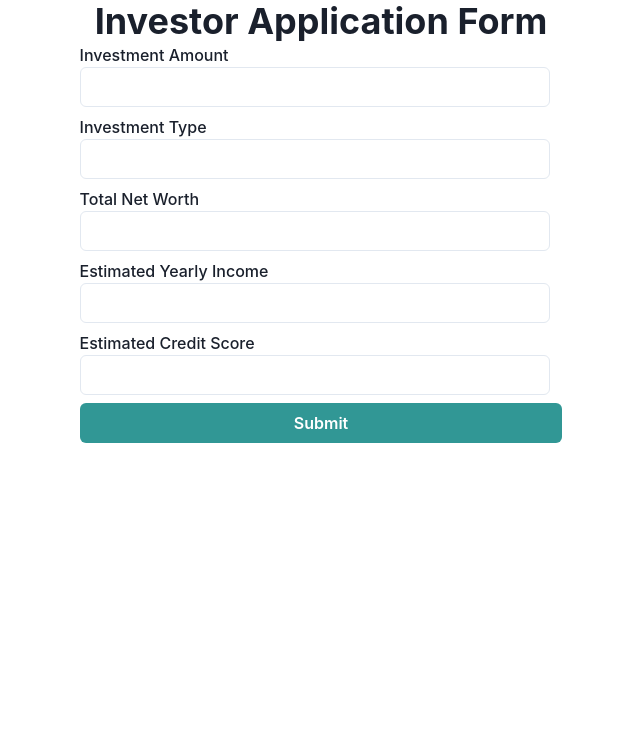
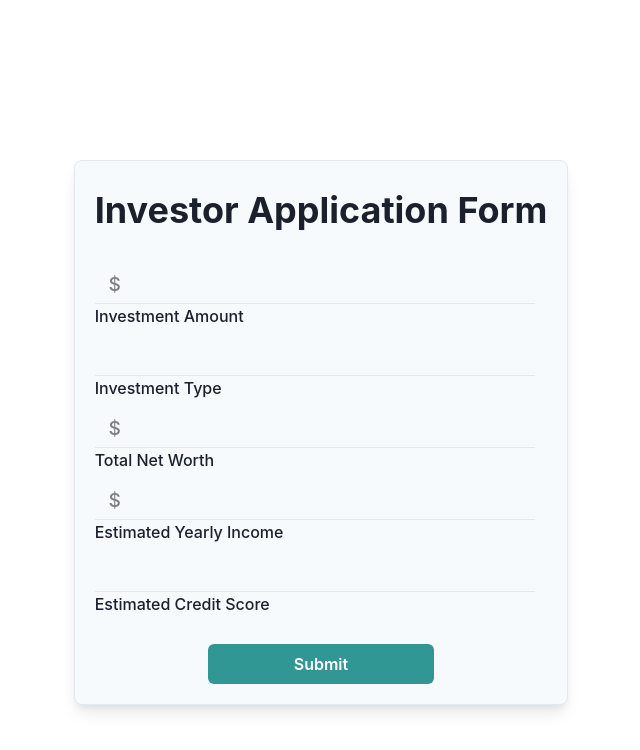
Before and after one commit to dunbar-brett/investor-app, a React (Create React App) app: page / in a window 1280 px wide. Shown: the top 750 px of the page, without its empty margins (319-959 px from the left). Built offline with nearby package versions, Linux system fonts and the light colour scheme.

Commit message:
more form styles and service set up

```diff
--- a/src/App.css
+++ b/src/App.css
@@ -1,3 +1,18 @@
 .App {
   padding-top: 4rem;
 }
+
+
+.investor-form-header {
+  padding-top: 0.5rem;
+  padding-bottom: 2rem;
+}
+
+.investor-form-submit-button {
+  padding-top: 0.5rem;
+  padding-bottom: 0.5rem;
+}
+
+form {
+  text-align: center;
+}
--- a/src/components/InvestorForm.js
+++ b/src/components/InvestorForm.js
@@ -1,31 +1,63 @@
 import React from 'react';
-
+import '../App.css';
 import { useForm } from 'react-hook-form';
+import InvestorService from '../services/InvestorService';
 
 import {
+    Box,
     Container,
     FormControl,
     FormLabel,
     FormErrorMessage,
     Heading,
     Input,
+    InputGroup,
+    InputLeftElement,
     Button,
-  } from "@chakra-ui/react"
+  } from "@chakra-ui/react";
 
 export default function InvestorForm (props) {
     const {register, handleSubmit, errors, formState } = useForm();
 
-    const onSubmit = (data) => alert(JSON.stringify(data));
+    async function onSubmit (data) {
+        const payload = {
+            investmentAmount: data.investmentAmount,
+            investmentType: data.investmentType,
+            totalNetWorth: data.totalNetWorth,
+            estimatedCreditScore: data.estimatedCreditScore,
+            estimatedYearlyIncome: data.estimatedYearlyIncome
+        };
+
+        try {
+            const investmentServiceResponse = await InvestorService.calculate(payload);
+
+            //if (investmentServiceResponse.status === 200) {
+            if (investmentServiceResponse) {
+                console.log("Success");
+            }
+            //; do stuff with response
+        } catch (error) {
+            console.error(error)
+        }
+    }
 
     return (
-        <div>
-            <Container centerContent>
-                <Heading as="h1">Investor Application Form</Heading>
+        <Container centerContent>
+            <Box maxW="lg" borderWidth="1px" borderRadius="lg" p={5} shadow="lg" bg="gray.50">
+                <Heading as="h1" className="investor-form-header">
+                    Investor Application Form
+                </Heading>
                 <form onSubmit={handleSubmit(onSubmit)}>
                     <FormControl isInvalid={errors.investmentAmount}>
-                        <FormLabel >
+                        <FormLabel alignItems="center">
+                            <InputGroup>
+                                <InputLeftElement pointerEvents="none"
+                                    color="gray"
+                                    fontSize="1.2em"
+                                    children="$"/>
+                                <Input name="investmentAmount" type="number" variant="flushed" ref={register({required: "Investment Amount is required."})}/>
+                            </InputGroup>
                             Investment Amount
-                            <Input name="investmentAmount" type="number" ref={register({required: "Investment Amount is required."})}/>
                         </FormLabel >
                         <FormErrorMessage>
                             {errors.investmentAmount?.message}
@@ -33,8 +65,8 @@ export default function InvestorForm (props) {
                     </FormControl>
                     <FormControl isInvalid={errors.investmentType}>
                         <FormLabel >
+                            <Input name="investmentType" type="text" variant="flushed" ref={register({required: "Investment Type is required."})}/>
                             Investment Type
-                            <Input name="investmentType" type="text" ref={register({required: "Investment Type is required."})}/>
                         </FormLabel >
                         <FormErrorMessage>
                             {errors.investmentType?.message}
@@ -42,8 +74,14 @@ export default function InvestorForm (props) {
                     </FormControl>
                     <FormControl isInvalid={errors.totalNetWorth}>
                         <FormLabel >
+                            <InputGroup>
+                                <InputLeftElement pointerEvents="none"
+                                    color="gray"
+                                    fontSize="1.2em"
+                                    children="$"/>
+                                <Input name="totalNetWorth" type="number" variant="flushed" ref={register({required: "Total Net Worth is required."})}/>
+                            </InputGroup>
                             Total Net Worth
-                            <Input name="totalNetWorth" type="number" ref={register({required: "Total Net Worth is required."})}/>
                         </FormLabel >
                         <FormErrorMessage>
                             {errors.totalNetWorth?.message}
@@ -51,8 +89,14 @@ export default function InvestorForm (props) {
                     </FormControl>
                     <FormControl isInvalid={errors.estimatedYearlyIncome}>
                         <FormLabel >
+                            <InputGroup>
+                                <InputLeftElement pointerEvents="none"
+                                    color="gray"
+                                    fontSize="1.2em"
+                                    children="$"/>
+                                <Input name="estimatedYearlyIncome" type="number" variant="flushed" ref={register({required: "Estimated Yearly Income is required."})}/>
+                            </InputGroup>
                             Estimated Yearly Income
-                            <Input name="estimatedYearlyIncome" type="number" ref={register({required: "Estimated Yearly Income is required."})}/>
                         </FormLabel >
                         <FormErrorMessage>
                             {errors.estimatedYearlyIncome?.message}
@@ -60,8 +104,7 @@ export default function InvestorForm (props) {
                     </FormControl>
                     <FormControl isInvalid={errors.estimatedCreditScore}>
                         <FormLabel >
-                            Estimated Credit Score
-                            <Input name="estimatedCreditScore" type="number"
+                            <Input name="estimatedCreditScore" type="number" variant="flushed"
                                 ref={register({
                                     required: "Estimated Credit Score is required",
                                     min: {
@@ -74,21 +117,25 @@ export default function InvestorForm (props) {
                                     }
                                 })
                             }/>
+                            Estimated Credit Score
                         </FormLabel >
                         <FormErrorMessage>
                             {errors.estimatedCreditScore?.message}
                         </FormErrorMessage>
                     </FormControl>
-                    <Button colorScheme="teal"
+                    <Button alignItems="center"
+                            className="investor-form-submit-button"
+                            colorScheme="teal"
                             isLoading={formState.isSubmitting}
                             loadingText="Submitting"
+                            mt={5}
                             size="md"
                             type="submit"
-                            width="full">
+                            width="50%">
                         Submit
                     </Button>
                 </form>
-            </Container>
-        </div>
+            </Box>
+        </Container>
     )
 }
--- a/src/index.css
+++ b/src/index.css
@@ -1,5 +1,6 @@
 body {
-  margin: 0;
+  margin-top: 5rem;
+  padding-top: 10rem;
   font-family: -apple-system, BlinkMacSystemFont, 'Segoe UI', 'Roboto', 'Oxygen',
     'Ubuntu', 'Cantarell', 'Fira Sans', 'Droid Sans', 'Helvetica Neue',
     sans-serif;
--- a/src/services/InvestorService.js
+++ b/src/services/InvestorService.js
@@ -1,8 +1,13 @@
 /**
  * Service for investor qualification calls
  */
- import axios from 'axios'
+ //import axios from 'axios'
 
  export default {
     // calculate investor info
+   async calculate (payload) {
+      console.log(payload);
+      return;
+      //return axios.post(`${process.env.REACT_APP_API_URL}/comments`, payload)
+   }
  }
```
